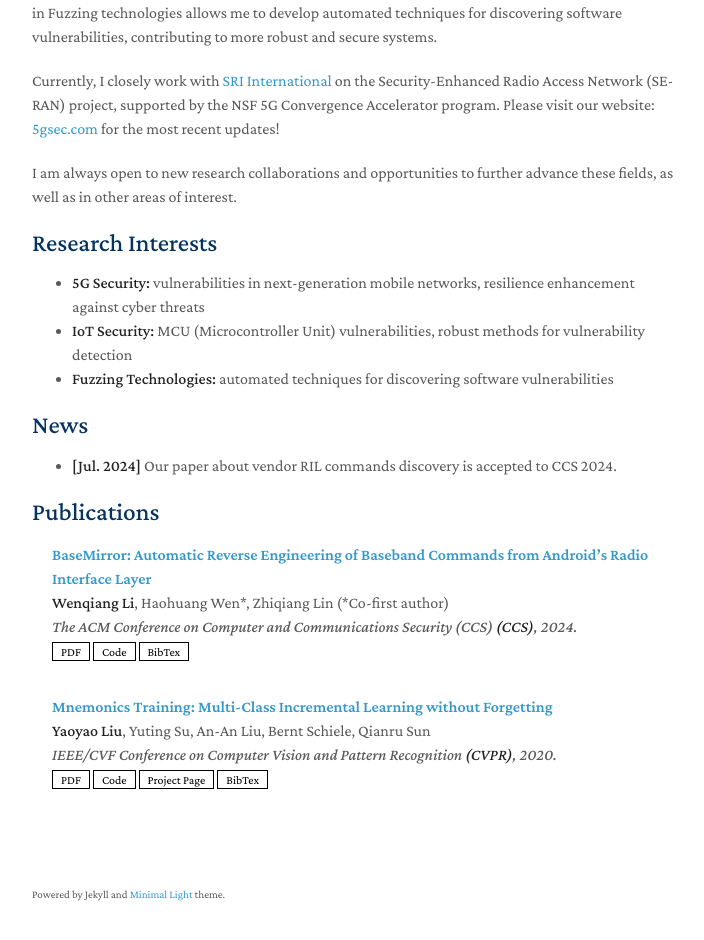
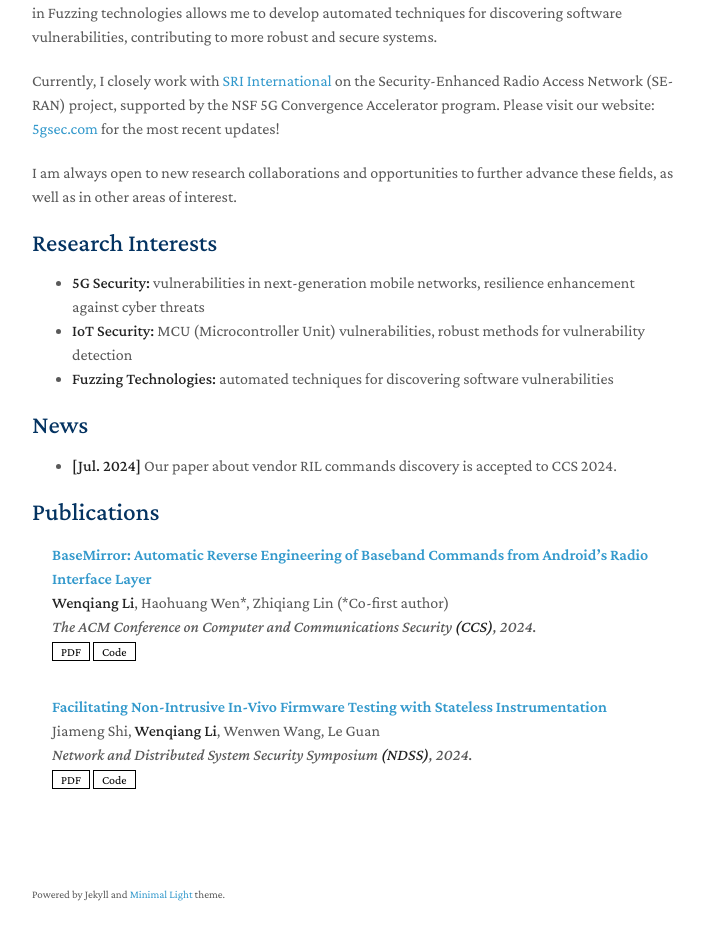
Before and after one commit to yaoyao-liu/minimal-light, a Jekyll site: the page built from index.md, in a window 1280 px wide and 1391 px high. Shown: the part 416-1356 px from the top of the window, without its empty margins (438-1142 px from the left). Built offline with Jekyll 4.4.1, drawn with Linux system fonts in a browser that asks for light colours; a style sheet for code colours, icons or effects is not loaded; our own code applies the rules of GitHub Pages for plain Markdown files.

Commit message:
add new pub

```diff
--- a/_data/publications.yml
+++ b/_data/publications.yml
@@ -3,20 +3,20 @@ main:
   - title: "BaseMirror: Automatic Reverse Engineering of Baseband Commands from Android’s Radio Interface Layer"
     authors: <strong>Wenqiang Li</strong>, Haohuang Wen*, Zhiqiang Lin (*Co-first author)
     conference_short: CCS
-    conference: The ACM Conference on Computer and Communications Security (CCS) <strong>(CCS)</strong>, 2024.
+    conference: The ACM Conference on Computer and Communications Security <strong>(CCS)</strong>, 2024.
     pdf: https://#
     code: https://github.com/OSUSecLab/BaseMirror
-    bibtex: https://#
-    image: ./assets/img/basemirror.png
+    # bibtex: https://#
+    # image: ./assets/img/basemirror.png
     # notes: Early Accept
 
-  - title: "Mnemonics Training: Multi-Class Incremental Learning without Forgetting"
-    authors: <strong>Yaoyao Liu</strong>, Yuting Su, An-An Liu, Bernt Schiele, Qianru Sun
-    conference_short: CVPR
-    conference: IEEE/CVF Conference on Computer Vision and Pattern Recognition <strong>(CVPR)</strong>, 2020.
-    pdf: https://arxiv.org/pdf/2002.10211.pdf
-    code: https://github.com/yaoyao-liu/class-incremental-learning/tree/main/mnemonics-training
-    page: https://class-il.mpi-inf.mpg.de/mnemonics/
-    bibtex: https://class-il.mpi-inf.mpg.de/mnemonics/
+  - title: "Facilitating Non-Intrusive In-Vivo Firmware Testing with Stateless Instrumentation"
+    authors: Jiameng Shi, <strong>Wenqiang Li</strong>, Wenwen Wang, Le Guan
+    conference_short: NDSS
+    conference: Network and Distributed System Security Symposium <strong>(NDSS)</strong>, 2024.
+    pdf: https://www.ndss-symposium.org/wp-content/uploads/2024-116-paper.pdf
+    code: https://github.com/MCUSec/IPEA
+    # page: https://class-il.mpi-inf.mpg.de/mnemonics/
+    # bibtex: https://class-il.mpi-inf.mpg.de/mnemonics/
     # notes: Oral Presentation
-    image: ./assets/img/teaser_example.png
+    # image: ./assets/img/teaser_example.png
```
